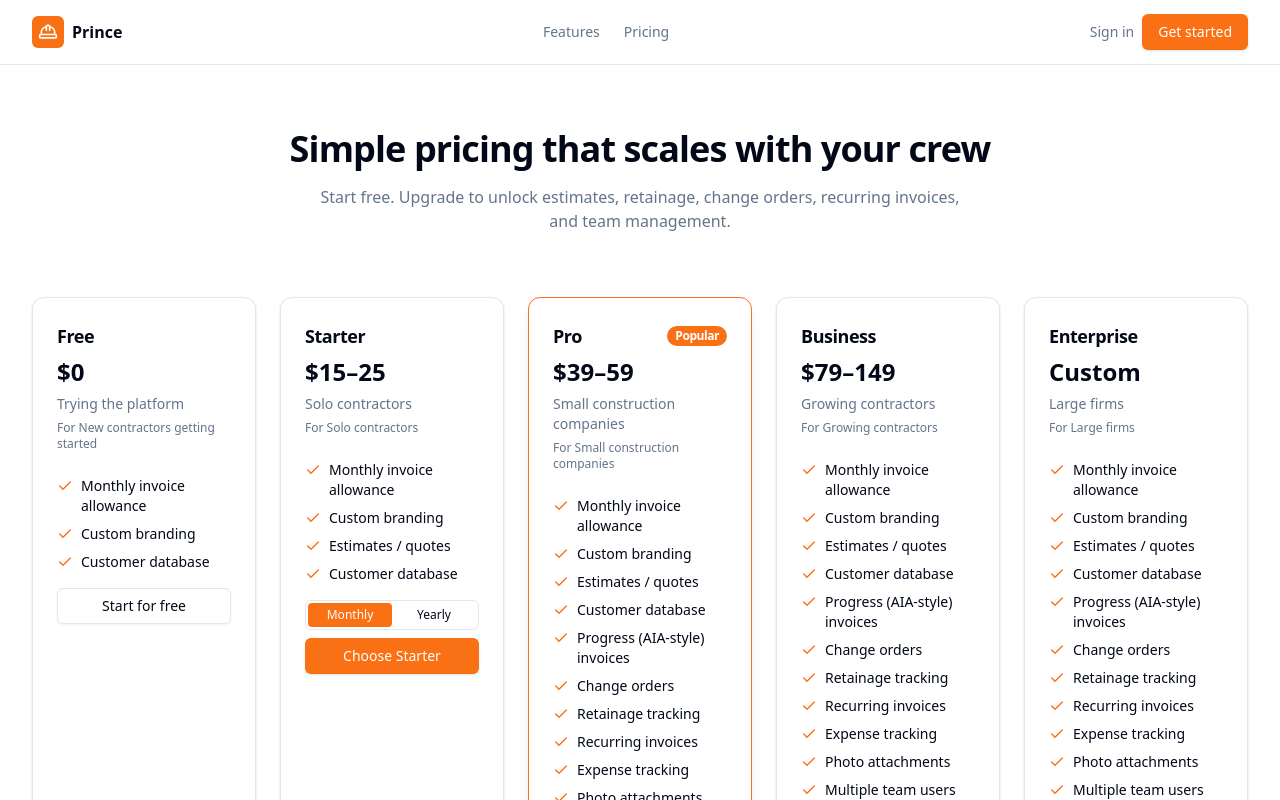
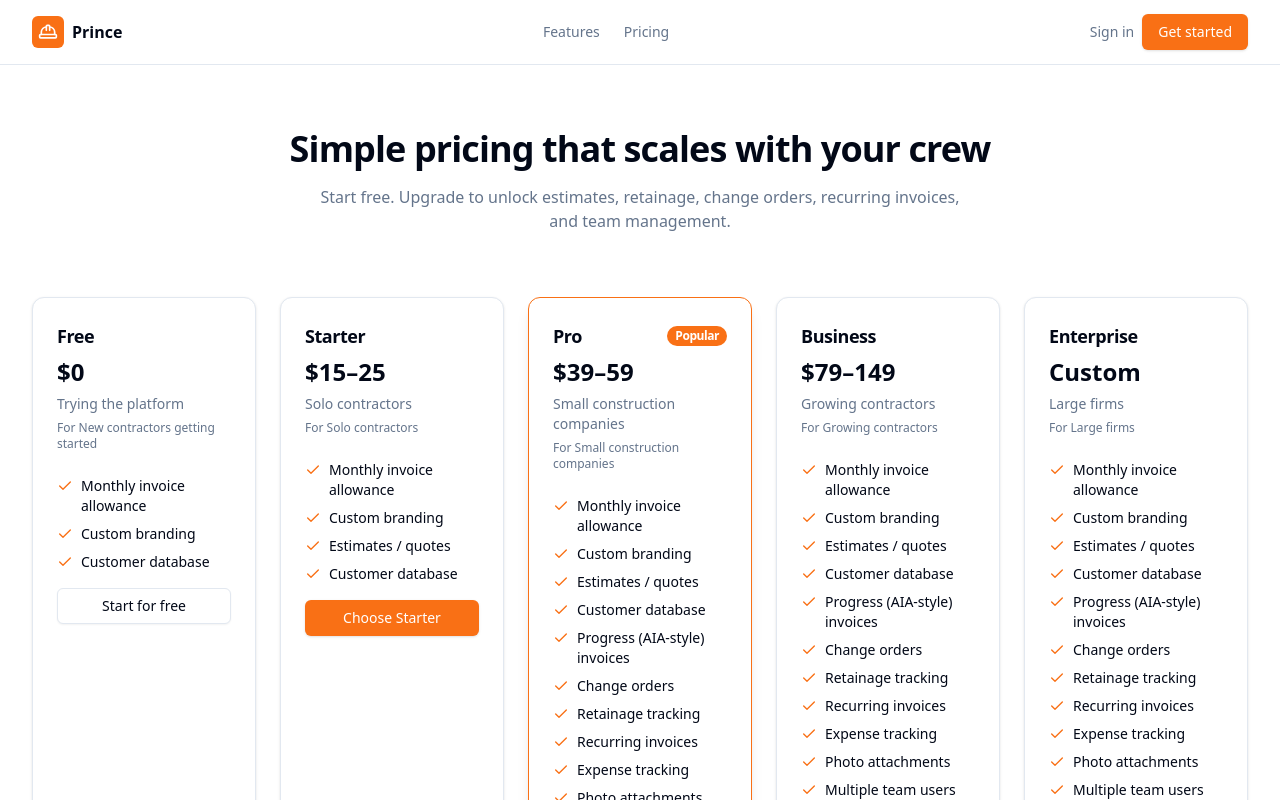
Before and after one commit to ucodestudent1-del/prince-invoicegenerator, a Next.js app: page /pricing in a window 1280 px wide. Shown: the top 800 px of the page. Built offline with nearby package versions, Linux system fonts and the light colour scheme.

Commit message:
remove yearly pricing option from subscription tiers

```diff
--- a/src/app/api/stripe/checkout/route.ts
+++ b/src/app/api/stripe/checkout/route.ts
@@ -13,10 +13,9 @@ export async function POST(req: NextRequest) {
     return NextResponse.json({ error: "No organization" }, { status: 400 });
   }
 
-  const { plan, interval = "monthly" } = await req.json();
+  const { plan } = await req.json();
   const planDef = getPlan(plan);
-  const priceId =
-    interval === "yearly" ? planDef.stripePriceIdYearly : planDef.stripePriceId;
+  const priceId = planDef.stripePriceId;
   if (!priceId) {
     return NextResponse.json({ error: "Invalid plan" }, { status: 400 });
   }
--- a/src/components/pricing-checkout.tsx
+++ b/src/components/pricing-checkout.tsx
@@ -14,7 +14,6 @@ export function PricingCheckout({
 }) {
   const router = useRouter();
   const [loading, setLoading] = React.useState(false);
-  const [interval, setInterval] = React.useState<"monthly" | "yearly">("monthly");
 
   async function handleCheckout() {
     setLoading(true);
@@ -22,7 +21,7 @@ export function PricingCheckout({
       const res = await fetch("/api/stripe/checkout", {
         method: "POST",
         headers: { "Content-Type": "application/json" },
-        body: JSON.stringify({ plan: planId, interval }),
+        body: JSON.stringify({ plan: planId }),
       });
       if (res.status === 401 || res.status === 400) {
         router.push("/login");
@@ -46,30 +45,8 @@ export function PricingCheckout({
   }
 
   return (
-    <div className="space-y-2">
-      <div className="flex rounded-md border p-0.5 text-xs">
-        <button
-          type="button"
-          onClick={() => setInterval("monthly")}
-          className={`flex-1 rounded px-2 py-1 ${
-            interval === "monthly" ? "bg-primary text-primary-foreground" : ""
-          }`}
-        >
-          Monthly
-        </button>
-        <button
-          type="button"
-          onClick={() => setInterval("yearly")}
-          className={`flex-1 rounded px-2 py-1 ${
-            interval === "yearly" ? "bg-primary text-primary-foreground" : ""
-          }`}
-        >
-          Yearly
-        </button>
-      </div>
-      <Button className="w-full" onClick={handleCheckout} disabled={loading}>
-        {loading ? "Redirecting…" : `Choose ${planName}`}
-      </Button>
-    </div>
+    <Button className="w-full" onClick={handleCheckout} disabled={loading}>
+      {loading ? "Redirecting…" : `Choose ${planName}`}
+    </Button>
   );
 }
--- a/src/lib/plans.ts
+++ b/src/lib/plans.ts
@@ -28,7 +28,6 @@ export interface PlanDefinition {
   audience: string;
   features: FeatureKey[];
   stripePriceId?: string;
-  stripePriceIdYearly?: string;
 }
 
 export const PLANS: PlanDefinition[] = [
@@ -55,7 +54,6 @@ export const PLANS: PlanDefinition[] = [
       "customerDb",
     ],
     stripePriceId: process.env.STRIPE_PRICE_STARTER_MONTHLY,
-    stripePriceIdYearly: process.env.STRIPE_PRICE_STARTER_YEARLY,
   },
   {
     id: "PRO",
@@ -77,7 +75,6 @@ export const PLANS: PlanDefinition[] = [
       "photoAttachments",
     ],
     stripePriceId: process.env.STRIPE_PRICE_PRO_MONTHLY,
-    stripePriceIdYearly: process.env.STRIPE_PRICE_PRO_YEARLY,
   },
   {
     id: "BUSINESS",
@@ -103,7 +100,6 @@ export const PLANS: PlanDefinition[] = [
       "reports",
     ],
     stripePriceId: process.env.STRIPE_PRICE_BUSINESS_MONTHLY,
-    stripePriceIdYearly: process.env.STRIPE_PRICE_BUSINESS_YEARLY,
   },
   {
     id: "ENTERPRISE",
```
Also changed, not shown: 1 other file (tests, documents, lock files or other folders).
